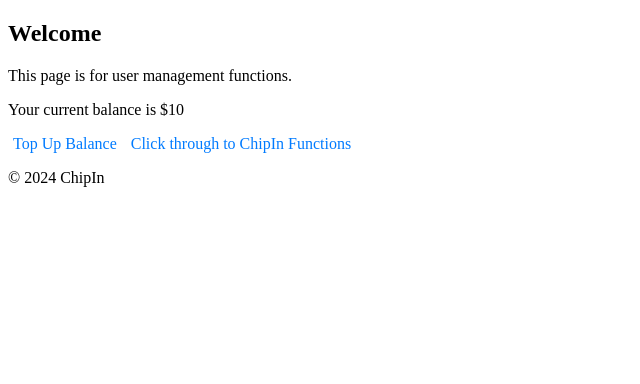
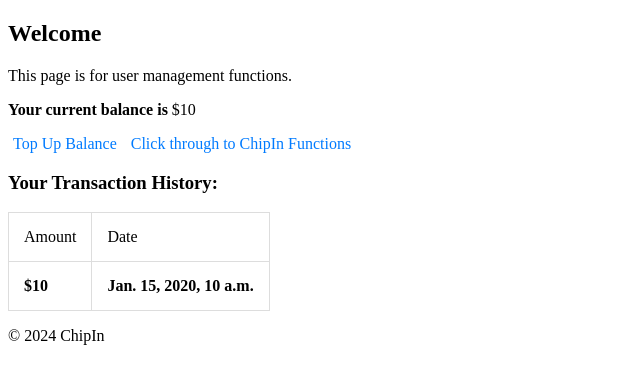
Before and after one commit to thebeanmanman/ssa_project, a Django app: template users/templates/users/user.html in a window 1280 px wide. Shown: the part 90-474 px from the top of the page, without its empty margins (0-640 px from the left). Run offline with Django 5.2, Linux system fonts and the light colour scheme; the template is opened without the code that fills it: most values are stand-ins (such as "Sample title", 1, 10 or a date in 2020).

Commit message:
Form issue fixed and Transaction history made

```diff
--- a/chipin/static/chipin/styles.css
+++ b/chipin/static/chipin/styles.css
@@ -92,3 +92,16 @@
 a:hover {
     text-decoration: underline;
 }
+
+table, td, th {
+    border: 1px solid #ddd;
+    text-align: left;
+  }
+
+table {
+    border-collapse: collapse;
+}
+
+th, td {
+    padding: 15px;
+  }
--- a/users/templates/users/user.html
+++ b/users/templates/users/user.html
@@ -5,7 +5,26 @@
 {% block content %}
     <h2>Welcome {{ request.user.first_name }}</h2>
     <p>This page is for user management functions.</p>
-    <p>Your current balance is ${{ balance }}</p>
+    <p><b>Your current balance is</b> ${{ balance }}</p>
     <a href="{% url 'users:top_up' %}">Top Up Balance</a>
     <a href="{% url 'chipin:home' %}">Click through to ChipIn Functions</a>
+    <h3>Your Transaction History:</h3>
+    {%if transactions %}
+        <div>
+            <table>
+                <tr>
+                    <td>Amount </td>
+                    <td>Date</td>
+                </tr>
+                {%for transaction in transactions %}
+                <tr>
+                    <th>${{ transaction.amount }}</th>
+                    <th>{{ transaction.created_at }}</th>
+                </tr>
+                {% endfor %}
+            </table>
+        </div>
+    {% else %}
+        <p>No transactions to display.</p>
+    {% endif %}
 {% endblock %}
```
Also changed, not shown: users/views.py (+14 -9 lines), db.sqlite3.
